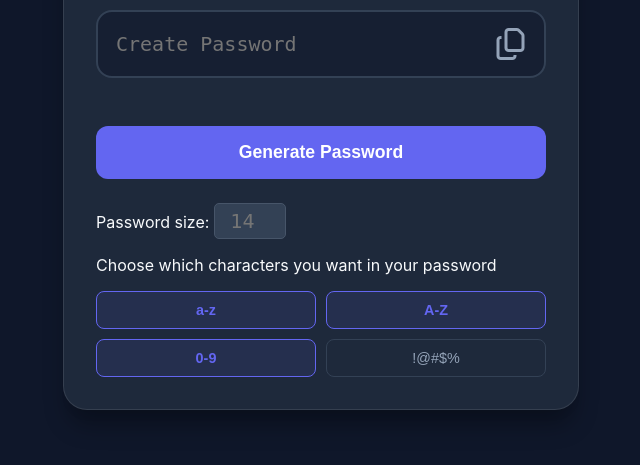
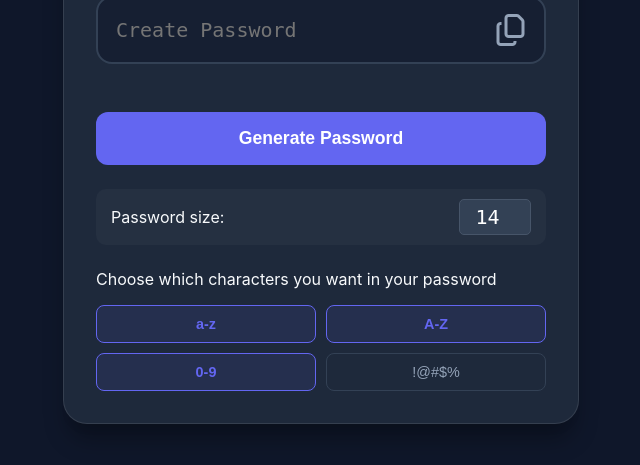
Before and after one commit to henriquelucio/random-password-generator, a plain HTML site: page index.html in a window 1280 px wide. Shown: the part 245-710 px from the top of the page, without its empty margins (319-959 px from the left). Drawn offline with Linux system fonts and the light colour scheme.

Commit message:
Fixed div class password size

```diff
--- a/index.html
+++ b/index.html
@@ -15,10 +15,10 @@
             <i class="fa-regular fa-copy fa-2x"></i>
         </div>
         <button class="btn">Generate Password</button>
-        <div>
-        <label for="num-length">Password size: <span id="slider-value"></span></label>
-        <input class="input" type="number" id="num-length" min="6" max="64" value="" placeholder="14">
-        </div>
+        <div class="length-config">
+    <label for="num-length">Password size:</label>
+    <input class="input" type="number" id="num-length" min="6" max="64" value="14">
+</div>
         <p>Choose which characters you want in your password</p>
         <div class="char-option">
             <button class="chip active" data-type="lowercaseletters">a-z</button>
```
